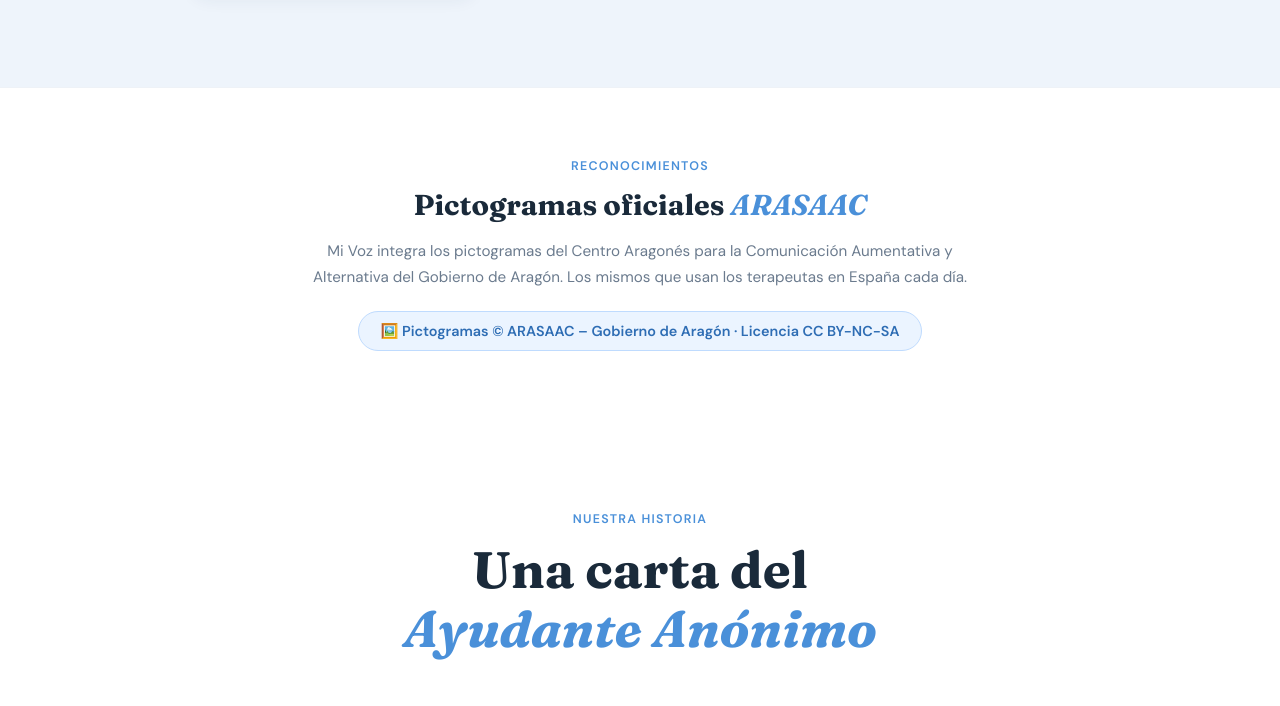
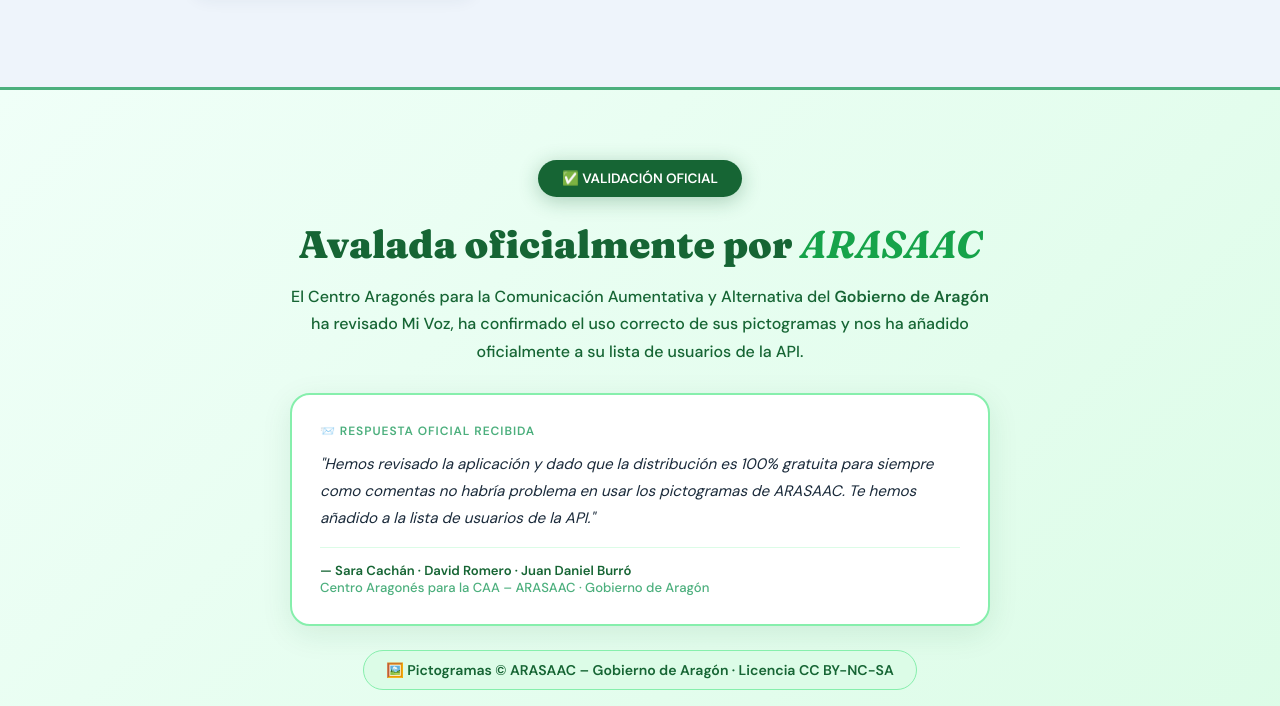
Before and after one commit to fedequisde-cpu/mivoz-web, a plain HTML site: page index.html in a window 1280 px wide. Shown: the part 4700-5406 px from the top of the page. Drawn offline with Linux system fonts and the light colour scheme.

Commit message:
Update index.html

```diff
--- a/index.html
+++ b/index.html
@@ -541,13 +541,29 @@
   </div>
 </section>
 
-<!-- ARASAAC -->
-<section id="arasaac" class="reveal">
-  <div class="arasaac-inner">
-    <span class="sec-label">Reconocimientos</span>
-    <h2 style="font-size:1.8rem;">Pictogramas oficiales <em>ARASAAC</em></h2>
-    <p>Mi Voz integra los pictogramas del Centro Aragonés para la Comunicación Aumentativa y Alternativa del Gobierno de Aragón. Los mismos que usan los terapeutas en España cada día.</p>
-    <div class="arasaac-badge">🖼️ Pictogramas © ARASAAC – Gobierno de Aragón · Licencia CC BY-NC-SA</div>
+<!-- ARASAAC VALIDACIÓN OFICIAL -->
+<section id="arasaac" style="background:linear-gradient(135deg,#F0FFF8 0%,#DCFCE7 100%);padding:70px 24px;text-align:center;border-top:3px solid #4CAF7D;border-bottom:3px solid #4CAF7D;">
+  <div style="max-width:700px;margin:0 auto;" class="reveal">
+    <div style="display:inline-flex;align-items:center;gap:10px;background:#166534;color:white;border-radius:50px;padding:10px 24px;font-size:.85rem;font-weight:800;margin-bottom:24px;box-shadow:0 4px 20px rgba(22,101,52,0.3);">
+      ✅ VALIDACIÓN OFICIAL
+    </div>
+    <h2 style="font-family:'Fraunces',serif;font-size:clamp(1.6rem,4vw,2.4rem);font-weight:900;color:#166534;margin-bottom:16px;line-height:1.2;">
+      Avalada oficialmente por <em style="font-style:italic;color:#16A34A;">ARASAAC</em>
+    </h2>
+    <p style="font-size:1rem;color:#166534;line-height:1.7;margin-bottom:28px;font-weight:500;">
+      El Centro Aragonés para la Comunicación Aumentativa y Alternativa del <strong>Gobierno de Aragón</strong> ha revisado Mi Voz, ha confirmado el uso correcto de sus pictogramas y nos ha añadido oficialmente a su lista de usuarios de la API.
+    </p>
+    <div style="background:white;border-radius:20px;padding:28px;border:2px solid #86EFAC;box-shadow:0 8px 30px rgba(22,101,52,0.1);text-align:left;margin-bottom:24px;">
+      <div style="font-size:.75rem;font-weight:800;text-transform:uppercase;letter-spacing:.08em;color:#4CAF7D;margin-bottom:12px;">📨 Respuesta oficial recibida</div>
+      <p style="font-size:.95rem;color:#1a2a3a;line-height:1.8;font-style:italic;">"Hemos revisado la aplicación y dado que la distribución es 100% gratuita para siempre como comentas no habría problema en usar los pictogramas de ARASAAC. Te hemos añadido a la lista de usuarios de la API."</p>
+      <div style="margin-top:14px;padding-top:14px;border-top:1px solid #DCFCE7;font-size:.82rem;font-weight:700;color:#166534;">
+        — Sara Cachán · David Romero · Juan Daniel Burró<br>
+        <span style="font-weight:500;color:#4CAF7D;">Centro Aragonés para la CAA – ARASAAC · Gobierno de Aragón</span>
+      </div>
+    </div>
+    <div style="display:inline-flex;align-items:center;gap:8px;background:#DCFCE7;border:1.5px solid #86EFAC;border-radius:50px;padding:10px 22px;font-weight:700;font-size:.88rem;color:#166534;">
+      🖼️ Pictogramas © ARASAAC – Gobierno de Aragón · Licencia CC BY-NC-SA
+    </div>
   </div>
 </section>
 
```
